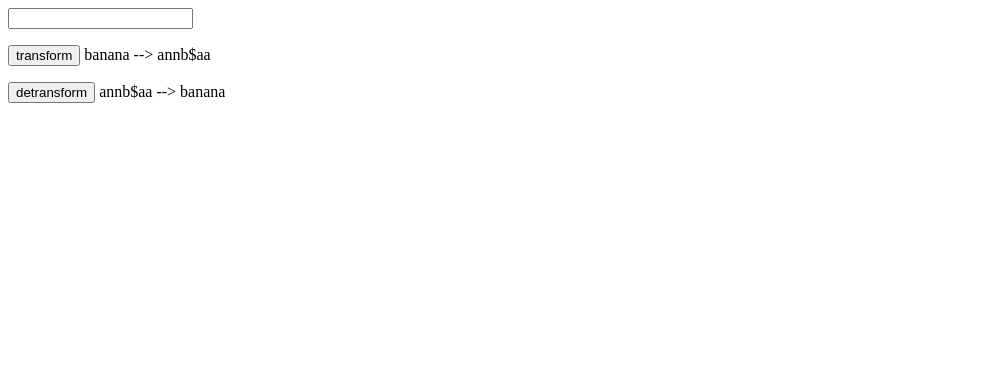
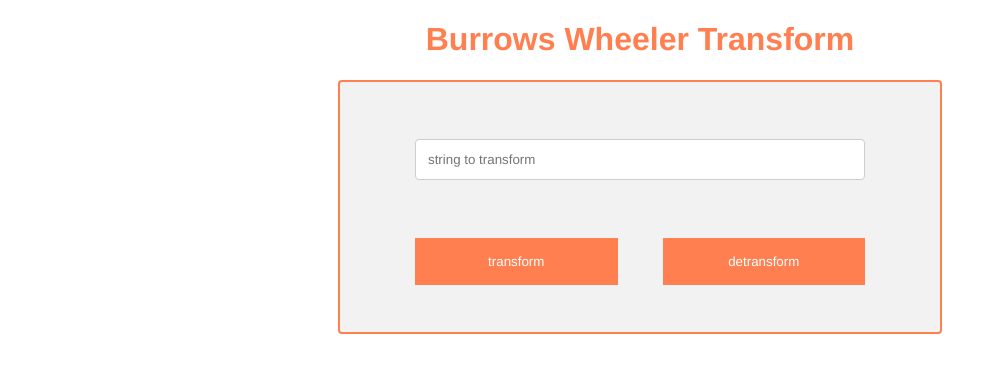
Before and after one commit to GAMEOVERita/trasformataBurrowsWheeler, a Flask app: page / in a window 1280 px wide. Shown: the top 373 px of the page, without its empty margins (0-997 px from the left). Run offline with Flask 3, Linux system fonts and the light colour scheme.

Commit message:
remade the website
remade the website to include some CSS styling and JavaScript functionality (a copy button)

```diff
--- /dev/null
+++ b/static/style.css
@@ -0,0 +1,83 @@
+* {
+    font-family: Helvetica, Arial, sans-serif;
+}
+
+#button_row {
+    display: flex;
+    gap: 10%;
+    width: 75%;
+    justify-content: center;
+}
+.button {
+    background-color: coral;
+    border: none;
+    color: white;
+    flex: 1;
+    padding: 16px;
+    cursor: pointer;
+    transition: transform 0.4s;
+}
+.button:hover {
+    transform: scale(1.10)
+}
+
+#title {
+    color:coral;
+    text-align: center;
+}
+
+#output_box{
+    display: flex;
+    gap: 10%;
+    width: 75%;
+    align-items: center;
+    justify-content: space-between;
+}
+#output {
+    width: 100%;
+    padding: 12px;
+    margin: 10px 0;
+    box-sizing: border-box;
+    border: 1px solid #ccc;
+    border-radius: 4px;
+
+    color: coral;
+}
+#paste_button {
+    background-color: #f2f2f2;
+    background-image: url("./images/copy.svg");
+    background-size: cover;
+    background-repeat: no-repeat;
+    width: 40px;
+    height: 40px;
+    border: 1px solid #ccc;
+    border-radius: 4px;
+    cursor: pointer;
+    transition: transform 0.4s;
+
+}
+#paste_button:hover {
+    transform: scale(1.10)
+}
+
+#input {
+    width: 75%;
+    padding: 12px;
+    margin: 10px 0;
+    box-sizing: border-box;
+    border: 1px solid #ccc;
+    border-radius: 4px;
+}
+
+#form {
+    margin: auto;
+    max-width: 600px;
+    min-height: 250px;
+    border: 2px solid coral;
+    border-radius: 4px;
+    background-color: #f2f2f2;
+    display: flex;
+    flex-wrap: wrap;
+    justify-content: center;
+    align-content: space-evenly;
+}
--- a/templates/index.html
+++ b/templates/index.html
@@ -4,22 +4,42 @@
     <meta charset="UTF-8">
     <meta name="viewport" content="width=device-width, initial-scale=1.0">
     <title>BurrowsWheelerTransform</title>
+    <link rel="stylesheet" href="{{ url_for('static', filename='style.css')}}">
 </head>
 <body>
 
-    <form accept="" method="post">
-        <input type="text" name="input_str">
-        <p>
-            <input type="submit" name="action" value="transform">
-            banana --> annb$aa
-        </p>
-        <p>
-            <input type="submit" name="action" value="detransform">
-            annb$aa --> banana
-        </p>
-        <h1>
-            {{output}} <!-- this is how the var "output" is passed to the page -->
-        </h1>
+    <h1 id="title">Burrows Wheeler Transform</h1>
+
+    <form accept="" method="post" id="form">
+        <input type="text" name="input_str" placeholder="string to transform" id="input">
+        <div id="button_row">
+            <input type="submit" name="action" value="transform" class="button">
+            <input type="submit" name="action" value="detransform" class="button">
+        </div>
+        {% if output != "" and output != None: %}
+        <div id="output_box">
+            <input type="text" value={{output}} id="output" readonly><!-- this is how the var "output" is passed to the page -->
+            <button id="paste_button" onclick="copy_output()"></button>
+        </div>
+        <script>
+            function copy_output() {
+                // Get the text field
+                var copyText = document.getElementById("output");
+
+                // Select the text field
+                copyText.select();
+                copyText.setSelectionRange(0, 99999); // For mobile devices
+
+                // Copy the text inside the text field
+                navigator.clipboard.writeText(copyText.value);
+
+                // Alert the copied text
+                alert("Copied the text: " + copyText.value);
+            }
+        </script>
+        {% endif %}
     </form>
-</body>
+    </body>
 </html>
+
+<!-- REMEMBER TO HANDLE NO SERVER EXCEPTION -->
```
Also changed, not shown: static/images/copy.svg (added).
